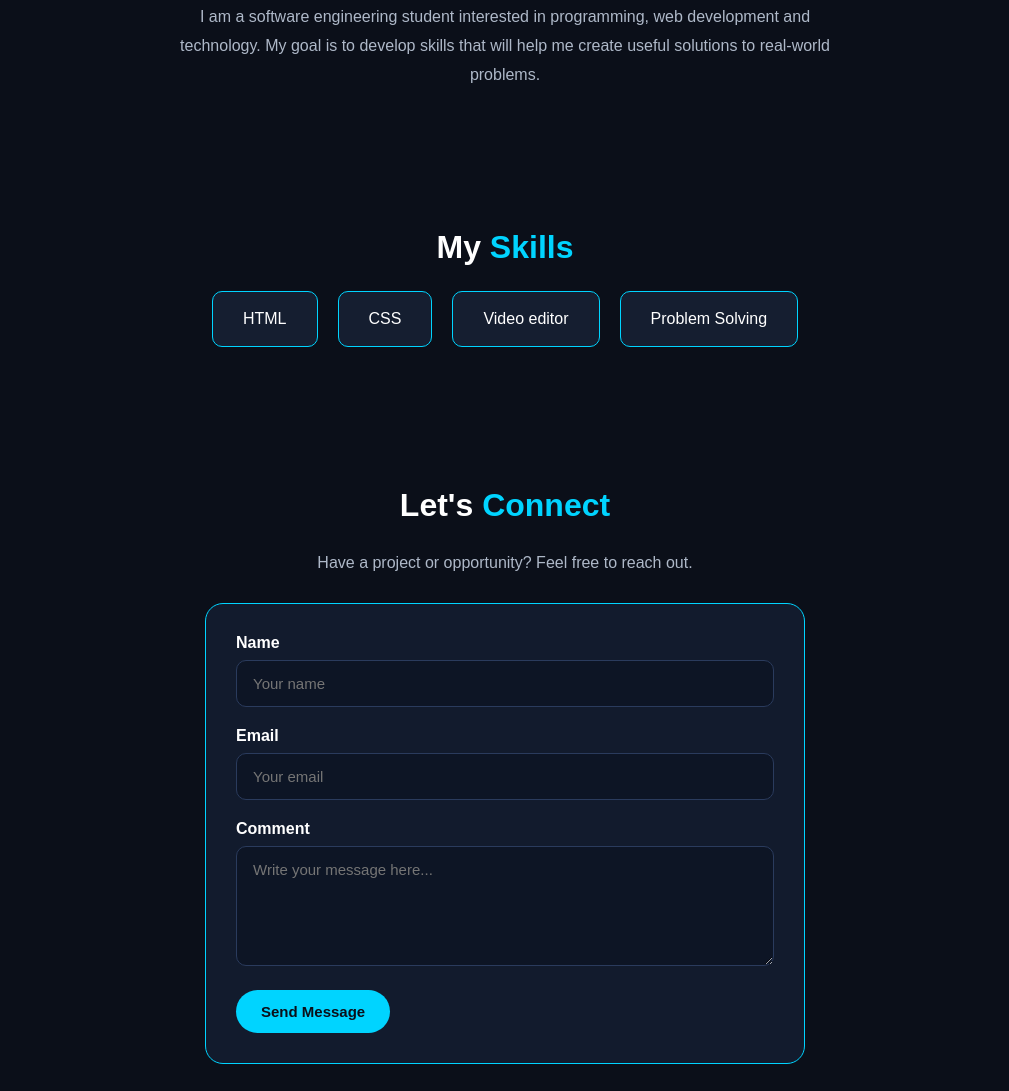
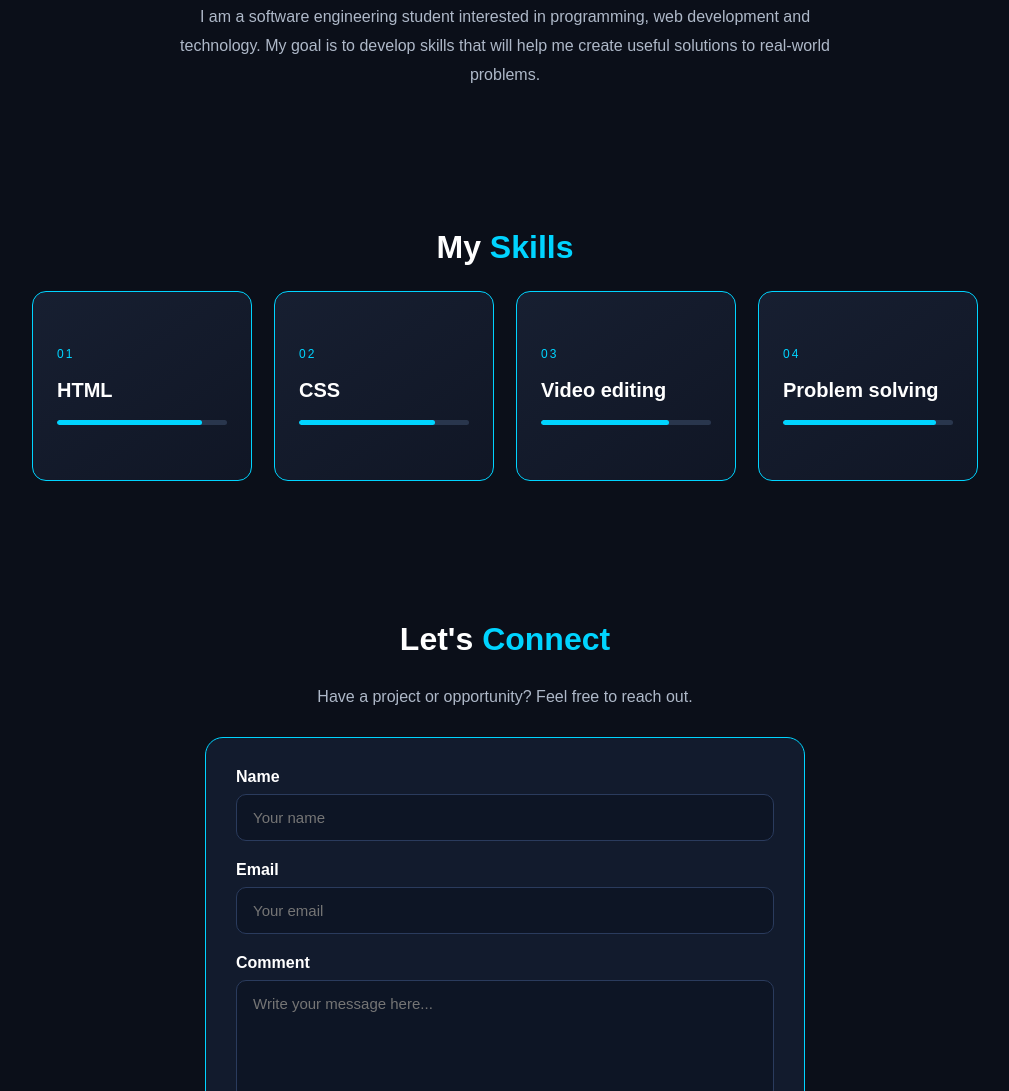
Before and after one commit to kenniesinyinza/KMass, a plain HTML site: page index.html in a window 1280 px wide. Shown: the part 887-1978 px from the top of the page, without its empty margins (135-1144 px from the left). Drawn offline with Linux system fonts and the light colour scheme.

Commit message:
my skill hover was added animited bar and reponsive card lay out

```diff
--- a/index.html
+++ b/index.html
@@ -60,10 +60,33 @@
         <h2>My <span>Skills</span></h2>
 
         <div class="skill-container">
-            <div class="skill">HTML</div>
-            <div class="skill">CSS</div>
-            <div class="skill">Video editor</div>
-            <div class="skill">Problem Solving</div>
+            <button class="skill-card" type="button" aria-expanded="false">
+                <span class="skill-number">01</span>
+                <span class="skill-name">HTML</span>
+                <span class="skill-level"><span style="--level: 85%"></span></span>
+                <span class="skill-detail">Semantic, accessible and well-structured web pages.</span>
+            </button>
+
+            <button class="skill-card" type="button" aria-expanded="false">
+                <span class="skill-number">02</span>
+                <span class="skill-name">CSS</span>
+                <span class="skill-level"><span style="--level: 80%"></span></span>
+                <span class="skill-detail">Responsive layouts, animations and modern page design.</span>
+            </button>
+
+            <button class="skill-card" type="button" aria-expanded="false">
+                <span class="skill-number">03</span>
+                <span class="skill-name">Video editing</span>
+                <span class="skill-level"><span style="--level: 75%"></span></span>
+                <span class="skill-detail">Creative cuts, pacing, effects and engaging visual stories.</span>
+            </button>
+
+            <button class="skill-card" type="button" aria-expanded="false">
+                <span class="skill-number">04</span>
+                <span class="skill-name">Problem solving</span>
+                <span class="skill-level"><span style="--level: 90%"></span></span>
+                <span class="skill-detail">Breaking down challenges and finding practical solutions.</span>
+            </button>
         </div>
     </section>
 
@@ -92,6 +115,40 @@
     </section>
 
     <script>
+        const skillsSection = document.querySelector('.skills');
+        const skillCards = document.querySelectorAll('.skill-card');
+
+        const skillObserver = new IntersectionObserver((entries) => {
+            entries.forEach((entry) => {
+                if (entry.isIntersecting) {
+                    skillsSection.classList.add('visible');
+                    skillObserver.unobserve(skillsSection);
+                }
+            });
+        }, { threshold: 0.25 });
+
+        skillObserver.observe(skillsSection);
+
+        skillCards.forEach((card) => {
+            card.addEventListener('click', () => {
+                skillCards.forEach((otherCard) => {
+                    if (otherCard !== card) {
+                        otherCard.classList.remove('active');
+                        otherCard.setAttribute('aria-expanded', 'false');
+                    }
+                });
+
+                const isActive = card.classList.toggle('active');
+                card.setAttribute('aria-expanded', String(isActive));
+            });
+
+            card.addEventListener('mousemove', (event) => {
+                const bounds = card.getBoundingClientRect();
+                card.style.setProperty('--mouse-x', (event.clientX - bounds.left) + 'px');
+                card.style.setProperty('--mouse-y', (event.clientY - bounds.top) + 'px');
+            });
+        });
+
         document.getElementById('contactForm').addEventListener('submit', function (event) {
             event.preventDefault();
 
--- a/style-css/index.css
+++ b/style-css/index.css
@@ -153,21 +153,107 @@ nav a:hover {
     display: flex;
     justify-content: center;
     flex-wrap: wrap;
-    gap: 20px;
+    gap: 22px;
+    max-width: 1000px;
+    margin: 0 auto;
 }
 
-.skill {
-    padding: 18px 30px;
-    background: #151e30;
+.skill-card {
+    position: relative;
+    width: 220px;
+    min-height: 190px;
+    padding: 24px;
+    background: linear-gradient(145deg, #171f31, #101625);
     border: 1px solid #00d4ff;
-    border-radius: 10px;
-    transition: 0.3s;
+    border-radius: 14px;
+    color: white;
+    text-align: left;
+    cursor: pointer;
+    overflow: hidden;
+    transition: transform 0.35s ease, box-shadow 0.35s ease, border-color 0.35s ease;
 }
 
-.skill:hover {
+.skill-card::before {
+    content: "";
+    position: absolute;
+    inset: 0;
+    background: radial-gradient(circle at var(--mouse-x, 50%) var(--mouse-y, 50%), #00d4ff28, transparent 42%);
+    opacity: 0;
+    transition: opacity 0.3s;
+}
+
+.skill-card:hover::before,
+.skill-card:focus-visible::before,
+.skill-card.active::before {
+    opacity: 1;
+}
+
+.skill-card:hover,
+.skill-card:focus-visible,
+.skill-card.active {
+    transform: translateY(-8px);
+    border-color: white;
+    box-shadow: 0 16px 35px #00d4ff20;
+    outline: none;
+}
+
+.skill-number,
+.skill-name,
+.skill-level,
+.skill-detail {
+    position: relative;
+    z-index: 1;
+    display: block;
+}
+
+.skill-number {
+    color: #00d4ff;
+    font-size: 12px;
+    letter-spacing: 2px;
+    margin-bottom: 18px;
+}
+
+.skill-name {
+    font-size: 20px;
+    font-weight: bold;
+    margin-bottom: 18px;
+}
+
+.skill-level {
+    width: 100%;
+    height: 5px;
+    background: #29364d;
+    border-radius: 10px;
+    overflow: hidden;
+}
+
+.skill-level span {
+    display: block;
+    width: 0;
+    height: 100%;
+    border-radius: inherit;
     background: #00d4ff;
-    color: #0b0f19;
-    transform: translateY(-5px);
+    transition: width 1s cubic-bezier(.2,.8,.2,1);
+}
+
+.skills.visible .skill-level span {
+    width: var(--level);
+}
+
+.skill-detail {
+    max-height: 0;
+    opacity: 0;
+    color: #bdc7d8;
+    font-size: 14px;
+    line-height: 1.5;
+    margin-top: 0;
+    transition: max-height 0.35s ease, opacity 0.35s ease, margin 0.35s ease;
+}
+
+.skill-card.active .skill-detail {
+    max-height: 80px;
+    opacity: 1;
+    margin-top: 16px;
 }
 
 /* CONTACT */
```
